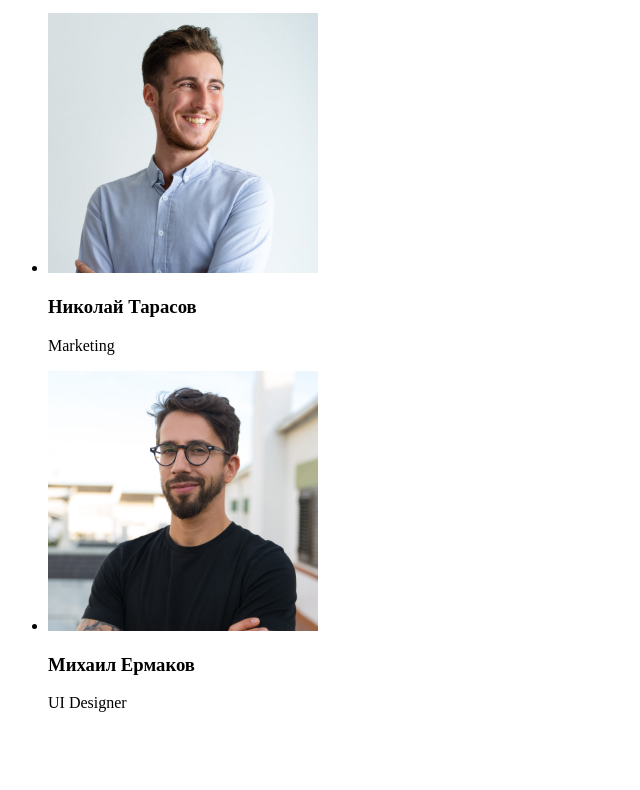
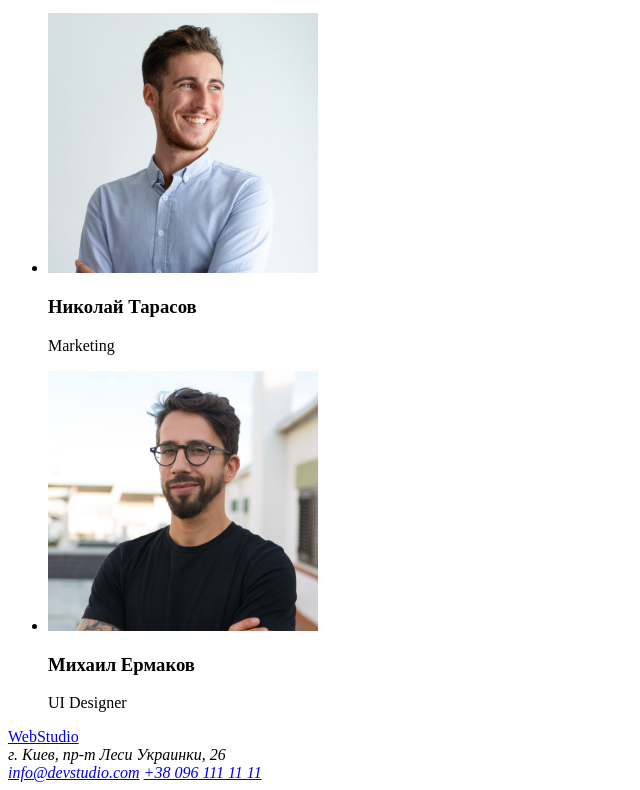
Before and after one commit to vladivsc/goit-markup-hw-01, a plain HTML site: page index.html in a window 1280 px wide. Shown: the part 1676-2466 px from the top of the page, without its empty margins (0-640 px from the left). Before the commit the page ends 2404 px from the top, so only its background shows below. Drawn offline with Linux system fonts and the light colour scheme.

Commit message:
Update index.html

```diff
--- a/index.html
+++ b/index.html
@@ -1,5 +1,5 @@
 <!DOCTYPE html>
-<html lang="en">
+<html lang="ru">
   <head>
     <meta charset="UTF-8" />
     <meta http-equiv="X-UA-Compatible" content="IE=edge" />
@@ -22,6 +22,7 @@
       </ul>
     </header>
     <!--Секция Герой-->
+    <main>
       <div>
         <section>
           <h1>Эффективные решения для вашего бизнеса</h1>
@@ -55,8 +56,8 @@
           <li>
             <h3>ПЛАНИРОВАНИЕ</h3>
             <p>
-            Равным образом консультация с широким активом в значительной степени
-            обуславливает.
+              Равным образом консультация с широким активом в значительной
+              степени обуславливает.
             </p>
           </li>
         </ul>
@@ -64,8 +65,8 @@
           <li>
             <h3>СОВРЕМЕННЫЕ ТЕХНОЛОГИИ</h3>
             <p>
-            Значимость этих проблем настолько очевидна, что реализация плановых
-            заданий.
+              Значимость этих проблем настолько очевидна, что реализация
+              плановых заданий.
             </p>
           </li>
         </ul>
@@ -73,7 +74,11 @@
       <!--Секция "чем мы занимаемся"-->
       <section>
         <h2>Чем мы занимаемся</h2>
-      <img src="./images/box-1.jpg" alt="Печатает на клавиатуре" width="370" />
+        <img
+          src="./images/box-1.jpg"
+          alt="Печатает на клавиатуре"
+          width="370"
+        />
         <img src="./images/box-2.jpg" alt="Держит смартфон" width="370" />
         <img src="./images/box-3.jpg" alt="Держит планшет" width="370" />
       </section>
@@ -81,7 +86,11 @@
       <section>
         <ul>
           <li>
-          <img src="./images/person-1.jpg" alt="Product Designer" width="270" />
+            <img
+              src="./images/person-1.jpg"
+              alt="Product Designer"
+              width="270"
+            />
             <h3>Игорь Демьяненко</h3>
             <p>Product Designer</p>
           </li>
@@ -112,5 +121,15 @@
           </li>
         </ul>
       </section>
+    </main>
+    <!--Подвал-->
+    <footer>
+      <a href="index.html" lang="en">WebStudio</a>
+      <address>г. Киев, пр-т Леси Украинки, 26</address>
+      <address>
+        <a href="mailto:info@devstudio.com">info@devstudio.com</a>
+        <a href="tel:+380961111111">+38 096 111 11 11</a>
+      </address>
+    </footer>
   </body>
 </html>
```
Lines whose indentation alone changed are shown as unchanged.
